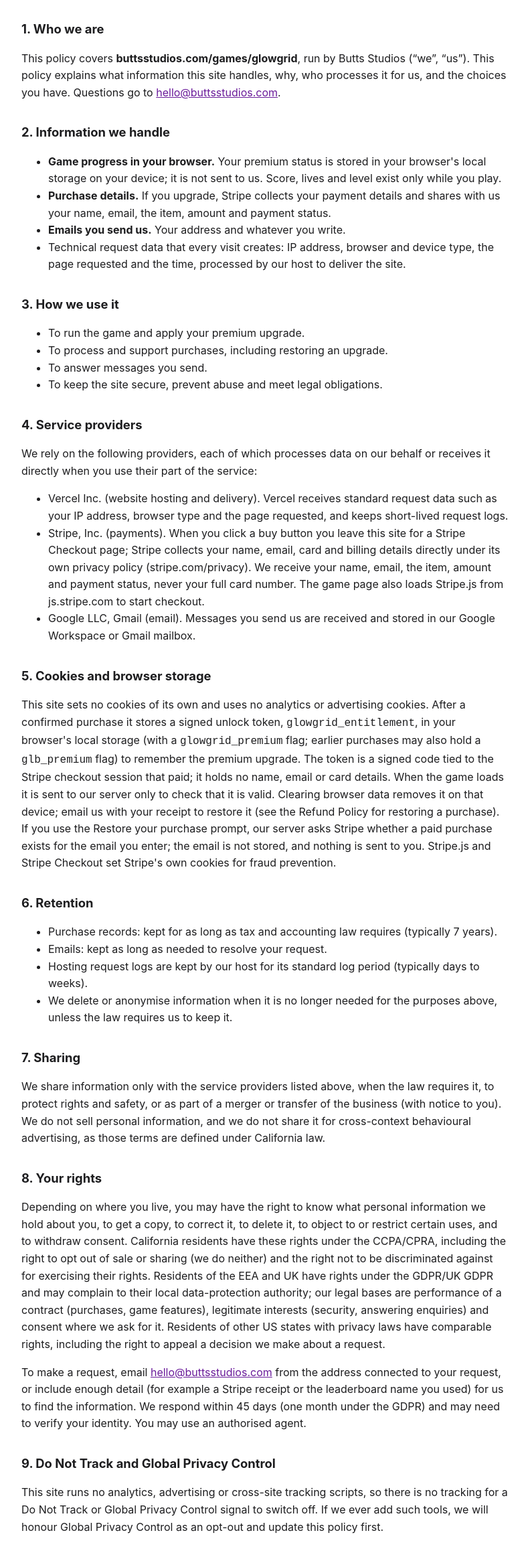
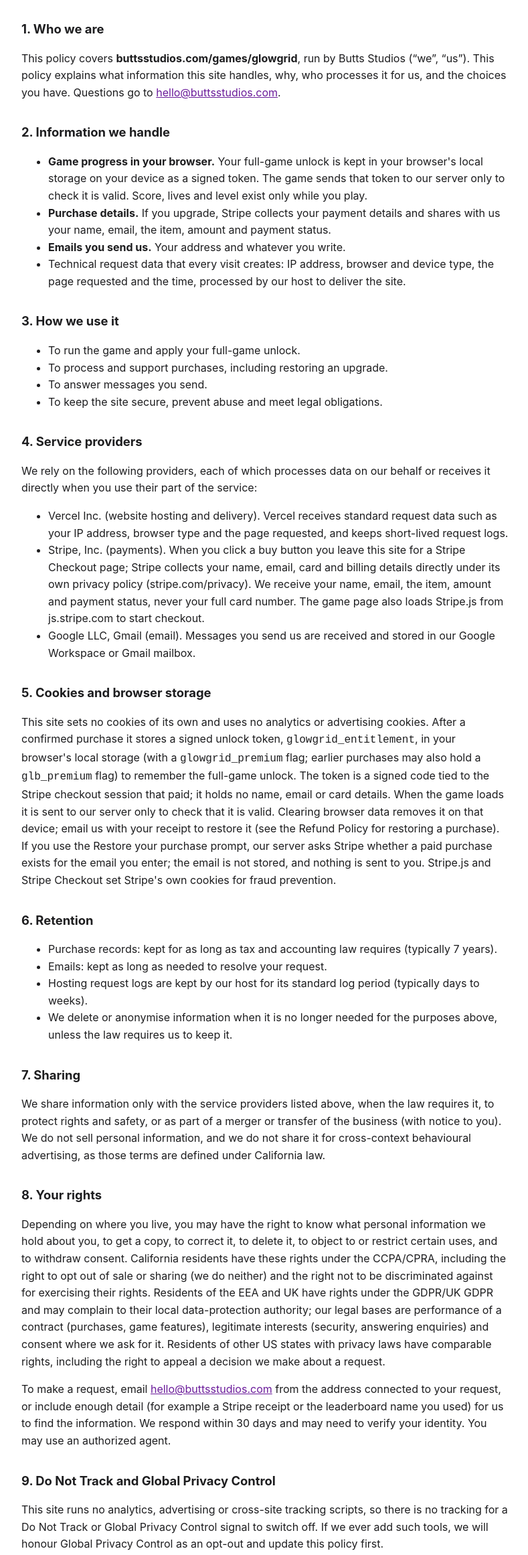
Before and after one commit to buttsstudios/glb-game, a plain HTML site: page privacy.html in a window 1280 px wide. Shown: the part 101-2423 px from the top of the page at 67% size, without its empty margins (244-1033 px from the left). Drawn offline with Linux system fonts and the light colour scheme.

Commit message:
glowgrid: legal copy says full-game unlock, privacy matches the server token check, 30-day response window, restore mailto hello@, manifest start_url and icon under /games/glowgrid; R1119-HQ4-STUDIOS-65,75,76,77,79

```diff
--- a/privacy.html
+++ b/privacy.html
@@ -40,14 +40,14 @@ td,th{border:1px solid var(--line);padding:6px 8px;text-align:left;vertical-alig
 <p>This policy covers <strong>buttsstudios.com/games/glowgrid</strong>, run by Butts Studios (&ldquo;we&rdquo;, &ldquo;us&rdquo;). This policy explains what information this site handles, why, who processes it for us, and the choices you have. Questions go to <a href="mailto:hello@buttsstudios.com">hello@buttsstudios.com</a>.</p>
 <h2>2. Information we handle</h2>
 <ul>
-<li><strong>Game progress in your browser.</strong> Your premium status is stored in your browser's local storage on your device; it is not sent to us. Score, lives and level exist only while you play.</li>
+<li><strong>Game progress in your browser.</strong> Your full-game unlock is kept in your browser's local storage on your device as a signed token. The game sends that token to our server only to check it is valid. Score, lives and level exist only while you play.</li>
 <li><strong>Purchase details.</strong> If you upgrade, Stripe collects your payment details and shares with us your name, email, the item, amount and payment status.</li>
 <li><strong>Emails you send us.</strong> Your address and whatever you write.</li>
 <li>Technical request data that every visit creates: IP address, browser and device type, the page requested and the time, processed by our host to deliver the site.</li>
 </ul>
 <h2>3. How we use it</h2>
 <ul>
-<li>To run the game and apply your premium upgrade.</li>
+<li>To run the game and apply your full-game unlock.</li>
 <li>To process and support purchases, including restoring an upgrade.</li>
 <li>To answer messages you send.</li>
 <li>To keep the site secure, prevent abuse and meet legal obligations.</li>
@@ -60,7 +60,7 @@ td,th{border:1px solid var(--line);padding:6px 8px;text-align:left;vertical-alig
 <li>Google LLC, Gmail (email). Messages you send us are received and stored in our Google Workspace or Gmail mailbox.</li>
 </ul>
 <h2>5. Cookies and browser storage</h2>
-<p>This site sets no cookies of its own and uses no analytics or advertising cookies. After a confirmed purchase it stores a signed unlock token, <code>glowgrid_entitlement</code>, in your browser's local storage (with a <code>glowgrid_premium</code> flag; earlier purchases may also hold a <code>glb_premium</code> flag) to remember the premium upgrade. The token is a signed code tied to the Stripe checkout session that paid; it holds no name, email or card details. When the game loads it is sent to our server only to check that it is valid. Clearing browser data removes it on that device; email us with your receipt to restore it (see the Refund Policy for restoring a purchase). If you use the Restore your purchase prompt, our server asks Stripe whether a paid purchase exists for the email you enter; the email is not stored, and nothing is sent to you. Stripe.js and Stripe Checkout set Stripe's own cookies for fraud prevention.</p>
+<p>This site sets no cookies of its own and uses no analytics or advertising cookies. After a confirmed purchase it stores a signed unlock token, <code>glowgrid_entitlement</code>, in your browser's local storage (with a <code>glowgrid_premium</code> flag; earlier purchases may also hold a <code>glb_premium</code> flag) to remember the full-game unlock. The token is a signed code tied to the Stripe checkout session that paid; it holds no name, email or card details. When the game loads it is sent to our server only to check that it is valid. Clearing browser data removes it on that device; email us with your receipt to restore it (see the Refund Policy for restoring a purchase). If you use the Restore your purchase prompt, our server asks Stripe whether a paid purchase exists for the email you enter; the email is not stored, and nothing is sent to you. Stripe.js and Stripe Checkout set Stripe's own cookies for fraud prevention.</p>
 <h2>6. Retention</h2>
 <ul>
 <li>Purchase records: kept for as long as tax and accounting law requires (typically 7 years).</li>
@@ -72,7 +72,7 @@ td,th{border:1px solid var(--line);padding:6px 8px;text-align:left;vertical-alig
 <p>We share information only with the service providers listed above, when the law requires it, to protect rights and safety, or as part of a merger or transfer of the business (with notice to you). We do not sell personal information, and we do not share it for cross-context behavioural advertising, as those terms are defined under California law.</p>
 <h2>8. Your rights</h2>
 <p>Depending on where you live, you may have the right to know what personal information we hold about you, to get a copy, to correct it, to delete it, to object to or restrict certain uses, and to withdraw consent. California residents have these rights under the CCPA/CPRA, including the right to opt out of sale or sharing (we do neither) and the right not to be discriminated against for exercising their rights. Residents of the EEA and UK have rights under the GDPR/UK GDPR and may complain to their local data-protection authority; our legal bases are performance of a contract (purchases, game features), legitimate interests (security, answering enquiries) and consent where we ask for it. Residents of other US states with privacy laws have comparable rights, including the right to appeal a decision we make about a request.</p>
-<p>To make a request, email <a href="mailto:hello@buttsstudios.com">hello@buttsstudios.com</a> from the address connected to your request, or include enough detail (for example a Stripe receipt or the leaderboard name you used) for us to find the information. We respond within 45 days (one month under the GDPR) and may need to verify your identity. You may use an authorised agent.</p>
+<p>To make a request, email <a href="mailto:hello@buttsstudios.com">hello@buttsstudios.com</a> from the address connected to your request, or include enough detail (for example a Stripe receipt or the leaderboard name you used) for us to find the information. We respond within 30 days and may need to verify your identity. You may use an authorized agent.</p>
 <h2>9. Do Not Track and Global Privacy Control</h2>
 <p>This site runs no analytics, advertising or cross-site tracking scripts, so there is no tracking for a Do Not Track or Global Privacy Control signal to switch off. If we ever add such tools, we will honour Global Privacy Control as an opt-out and update this policy first.</p>
 <h2>10. Children</h2>
```
Also changed, not shown: index.html (+2 -2 lines), refunds.html (+1 -1 lines), terms.html (+1 -1 lines), manifest.json.
